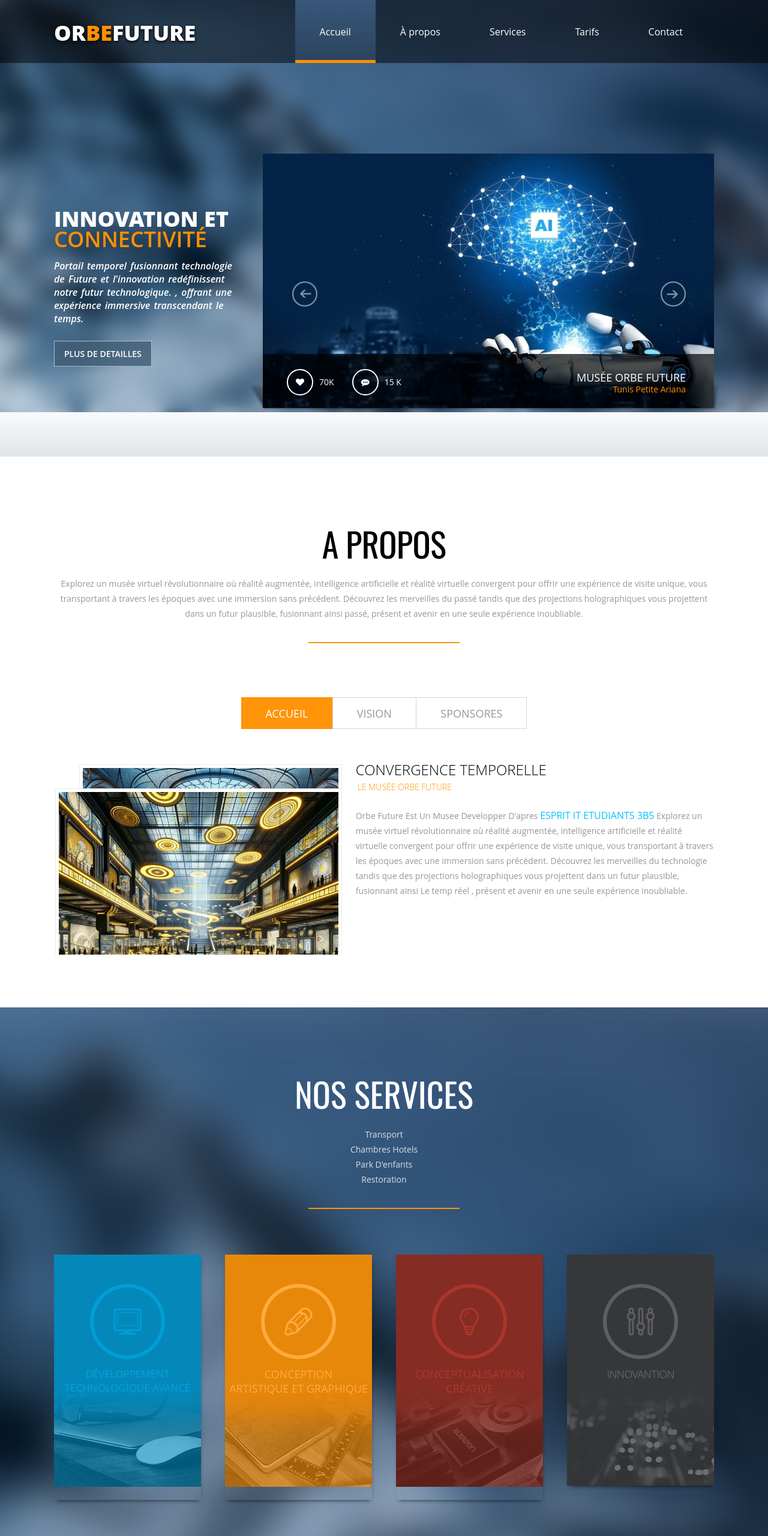
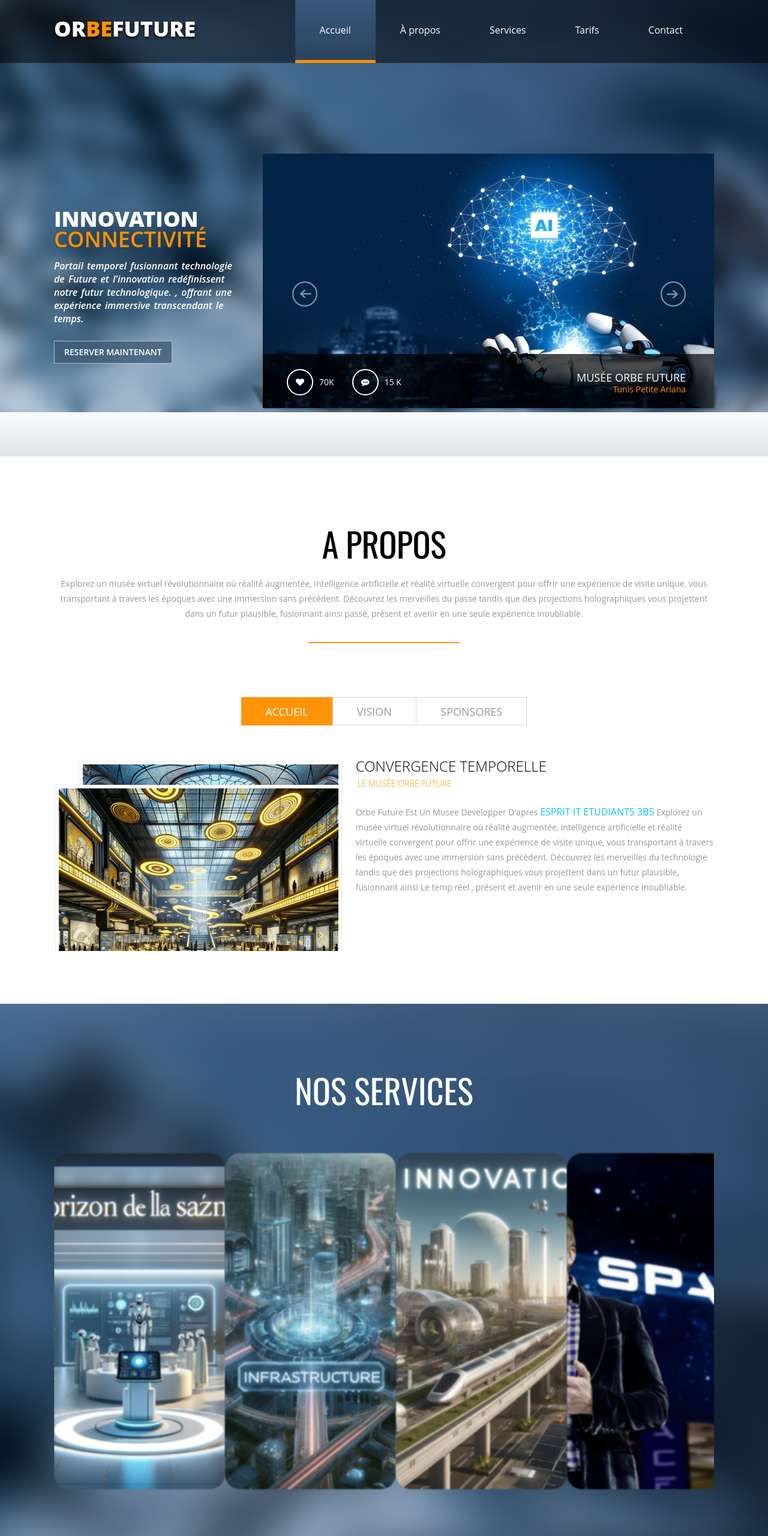
Before and after one commit to Ghazimabrouki/Orbe.Future, a plain HTML site: page Projet FR/index.html in a window 1280 px wide. Shown: the top 2560 px of the page at 60% size. Drawn offline with nearby package versions, Linux system fonts and the light colour scheme; some packages are replaced by stand-ins of ours; files whose address does not match are found by name.

Commit message:
Add files via upload

```diff
--- /dev/null
+++ b/Projet FR/boutton/style.css
@@ -0,0 +1,75 @@
+* {
+    box-sizing: border-box;
+    margin: 0;
+    position: 0;
+}
+
+body {
+    width: 100%;
+    height: 100vh;
+    display: flex;
+    justify-content: center;
+    align-items: center;
+    background: #1e1e1e;
+}
+
+main {
+    display: flex;
+    justify-content: center;
+    flex-wrap: wrap;
+}
+
+button {
+    --width: 120px;
+    --height: 50px;
+    border: 0;
+    position: relative;
+    width: var(--width);
+    height: var(--height);
+    font-size: 0.95rem;
+    font-family: "Montserrat";
+    font-weight: bold;
+    margin: 1rem;
+    border-radius: 0.5em;
+    cursor: pointer;
+    overflow: hidden;
+    background: none;
+}
+
+button:nth-child(1) {
+    background: #ffdfd0;
+    color: #ff702e;
+}
+
+button:nth-child(2) {
+    color: #ff702e;
+    border: 2px solid #ff702e;
+}
+
+button span {
+    position: relative;
+    z-index: 2;
+    transition: color 200ms ease;
+}
+
+button div {
+    position: absolute;
+    width: calc(3 * var(--width));
+    height: calc(3 * var(--height));
+    left: 0;
+    top: 0;
+    transform: translate(-50%, -50%);
+    border-radius: 50%;
+    background: #ff702e;
+    clip-path: circle(0% at 50% 50%);
+    transition: clip-path 500ms ease;
+    z-index: 1;
+}
+
+button:hover span {
+    color: #1e1e1e;
+}
+
+button:hover div {
+    clip-path: circle(100% at 50% 50%);
+}
--- a/Projet FR/index.html
+++ b/Projet FR/index.html
@@ -1,5 +1,8 @@
 <!DOCTYPE html>
 <html lang="en">
+    <link href="https://fonts.googleapis.com/css?family=Oswald:700" rel="stylesheet"><link rel="stylesheet" href="https://cdnjs.cloudflare.com/ajax/libs/meyer-reset/2.0/reset.min.css">
+<link rel="stylesheet" href="./style.css">
+
 
 <head>
     <meta charset="utf-8" />
@@ -81,16 +84,10 @@
 	            <div class="Center">
 
                     <div class="leftside">
-                        <h3>Innovation et <span>connectivité</span></h3>
+                        <h3>Innovation <span>Connectivité</span></h3>
                         <p>Portail temporel fusionnant technologie de Future et l'innovation redéfinissent notre futur technologique.
-
-
-
-
-
-
-, offrant une expérience immersive transcendant le temps.</p>
-                        <a href="#about">PLUS DE DETAILLES</a>
+                        , offrant une expérience immersive transcendant le temps.</p>
+                        <a href="https://museegenieimpactereservation.fillout.com/t/7h3Y959LoXus">Reserver Maintenant</a>
                     </div>
 
                     <div class="rightside">
@@ -209,17 +206,18 @@
         <div class="Services_sec" id="services">
             <div class="Center">
                 <h2>Nos Services</h2>
-                <p> <span>Transport</span><br><span>Chambres Hotels</span><br><span>Park D'enfants</span><br><span>Restoration</span><br></p>
-                <div class="Line"></div>
 
-                <div class="Serviceside">
-                    <ul>
-	                    <li class="Development"><a href="#services"><h4>Développement<br>technologique avancé<br></h4></a></li>
-    	                <li class="Desdin"><a href="#services"><h4>Conception<br>artistique et graphique<br></h4></a></li>
-	                    <li class="Concept"><a href="#services"><h4>Conceptualisation <br>créative<br></h4></a></li>
-	                    <li class="System"><a href="#services"><h4>Innovantion</h4></a></li>
-                    </ul>
-                </div>
+
+                <div class="container">
+
+
+                    <div class="gallery-wrap">
+                      <div class="item item-1"></div>
+                      <div class="item item-2"></div>
+                      <div class="item item-3"></div>
+                      <div class="item item-4"></div>
+                    </div>
+                   </div>
 
             </div>
         </div>
--- /dev/null
+++ b/Projet FR/style.css
@@ -0,0 +1,69 @@
+html, body {
+  width: 100%;
+  height: 100%;
+
+}
+
+.container {
+  padding: 75px 0;
+  margin: 0 auto;
+  width: 1140px;
+}
+
+h1 {
+  position: relative;
+  margin-bottom: 45px;
+  font-family: "Oswald", sans-serif;
+  font-size: 44px;
+  text-transform: uppercase;
+  color: #ffffff;
+  text-align: center;
+}
+
+.gallery-wrap {
+  display: flex;
+  flex-direction: row;
+  width: 100%;
+  height: 70vh;
+}
+
+.item {
+  flex: 1;
+  height: 100%;
+  background-position: center;
+  background-size: cover;
+  background-repeat: none;
+  transition: flex 0.8s ease;
+  filter: blur(1px);
+  border-radius: 25px;
+}
+.item:hover {
+  flex: 7;
+  filter: blur(0px);
+}
+
+.item-1 {
+  background-image: url("img/1.png");
+
+}
+.item-2 {
+  background-image: url("img/2.png");
+}
+
+.item-3 {
+  background-image: url("img/3.png");
+}
+
+.item-4 {
+  background-image: url("img/4.jpg");
+}
+
+.social {
+  position: absolute;
+  right: 35px;
+  bottom: 0;
+}
+.social img {
+  display: block;
+  width: 32px;
+}
```
Also changed, not shown: Projet FR/boutton/index.html (added, +21 -0 lines), Projet FR/boutton/script.js (added, +13 -0 lines), Projet FR/services.html (added, +25 -0 lines), Projet FR/img/1.png (added), Projet FR/img/2.png (added), Projet FR/img/3.png (added), Projet FR/img/4.jpg (added).
